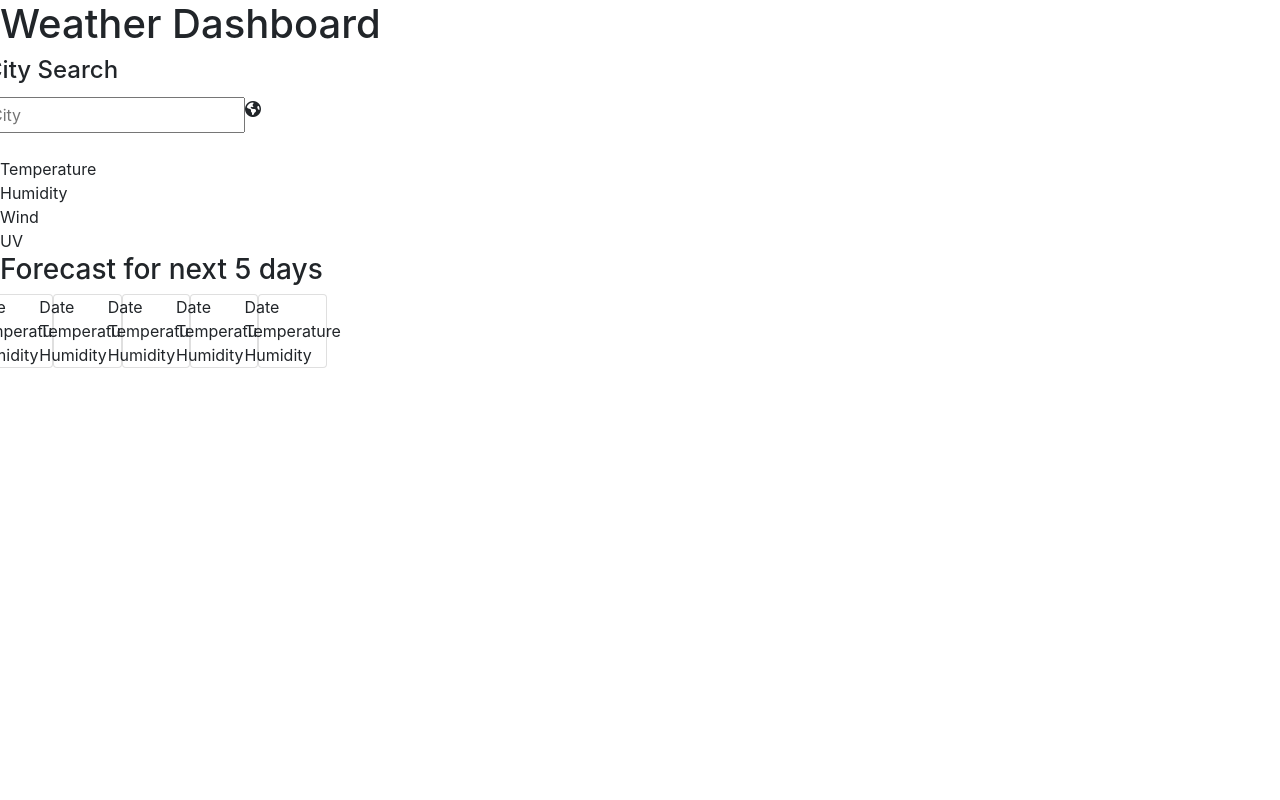
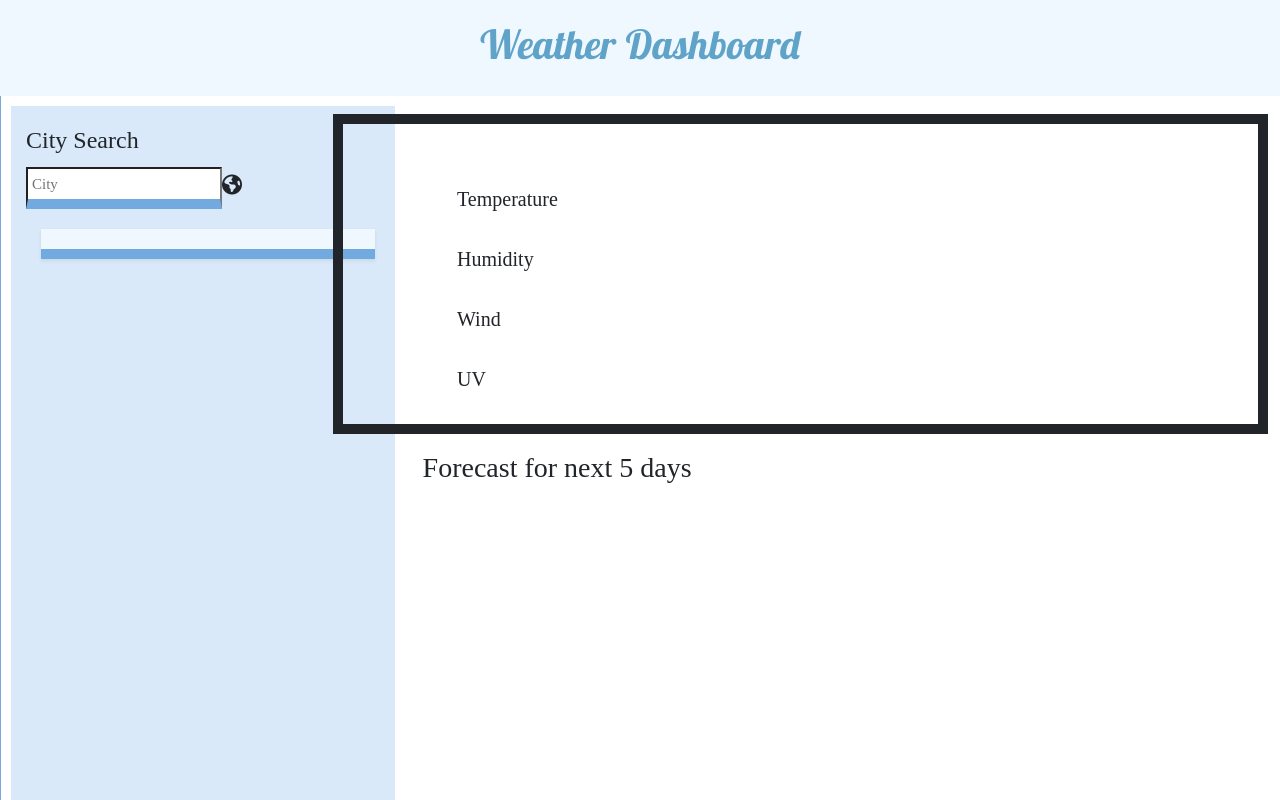
Before and after one commit to JelenaTomic/Weather-Dashboard, a plain HTML site: page index.html in a window 1280 px wide. Shown: the top 800 px of the page. Drawn offline with nearby package versions, Linux system fonts and the light colour scheme; a web font is replaced by a local one.

Commit message:
added css and icons depending on the weather

```diff
--- a/assets/script.js
+++ b/assets/script.js
@@ -23,4 +23,33 @@ $(document).ready(function() {
             }
         }
     }
+
+    function savedHistory() {
+        if (history==false) {
+            $("#searchHistory").empty();
+            history = true;
+        }
+    }
+// icon depending on the weather
+    function icons() {
+
+        for (let i=0; i<$forecast.length; i++) {
+            var icon = $forecast[i].children[1].getAttribute('data-name');
+            if (icon=="Clear") {
+                $forecast[i].children[1].setAttribute("class", "fa-solid fa-sun-bright");
+            }
+            else if (icon == "Clouds") {
+                $forecast[i].children[1].setAttribute("class", "fa-solid fa-clouds");
+            }
+            else if (icon == "Rain") {
+                $forecast[i].children[1].setAttribute("class", "fa-solid fa-clouds");
+            }
+            else if (icon == "Snow") {
+                $forecast[i].children[1].setAttribute("class","fa-solid fa-snowflakes");
+            }
+            else {
+                $forecast[i].children[1].setAttribute("class", "fa-solid fa-wrench");
+            }
+        }
+    }
 })
--- a/assets/style.css
+++ b/assets/style.css
@@ -0,0 +1,118 @@
+header {
+    font-family: 'Lobster Two', cursive;
+    text-align: center;
+    padding: 20px;
+    color: #5FA3C8;
+    background-color: #F0F8FF;
+
+}
+
+.content{
+    font-family: 'Edu QLD Beginner';
+    font-size: 20px;
+    border-left: 1px solid #72A9DF;
+    padding: 10px;
+
+
+}
+
+.aside {
+    float: left;
+    min-width: 30vw;
+    height: 100vh;
+    padding: 20px 20px 20px 30px;
+    margin-right: 15px;
+    background-color: #D9E9F9;
+    position: static;
+}
+
+.searchBtn {
+    position: relative;
+    top: 3px;
+
+}
+
+#searchBar {
+    border-radius: 20px;
+    margin-bottom: 20px;
+    border-radius: 0;
+    border-bottom:  10px solid #72A9DF;
+    font-size: 15px;
+}
+
+#searchHistory {
+    background-color: #F0F8FF;
+    border-radius: 55px;
+    border-radius: 0;
+    border-bottom:  10px solid #72A9DF;
+    list-style: none;
+    padding-top: 10px;
+    padding-bottom: 10px;
+}
+
+#searchHistory li {
+    text-align: center;
+    padding: 10px;
+    font-size: 15px;
+}
+
+#cityInfo {
+    width: 73vw;
+    padding-bottom: 15px;
+    margin-top: 0px;
+    margin-bottom: 25px;
+    border: #AACCEE (200, 200, 200, 0.8);
+    border-width: 10px;
+    border-style: solid;
+    position: relative;
+    left: 12.5vw;
+    top: 1vh;
+}
+
+#cityInfo div {
+    position: relative;
+    right: 10vw;
+    padding: 15px;
+    font: size 15px;;
+}
+
+#displayCity {
+    margin-top: 15px;
+    margin-bottom: 30px;
+    text-align: center;
+}
+#uv {
+    position: relative;
+    left: 10px;
+    top: -5px;
+    color: white;
+    padding: 5px;
+    border-radius: 5px;
+}
+#forecastTitle {
+    position: relative;
+    left: 1%;
+}
+
+#forecast {
+    width: 73vw;
+}
+
+#forecast div {
+    background-color: #9EC2E5;
+    color: white;
+    margin: 15px;
+    padding: 10px;
+    min-width: 17%;
+    font-size: 15px;
+}
+
+#forecast i {
+    position: relative;
+    left: 3%;
+    font-size: 50px;
+}
+.card div {
+    position: relative;
+    left: -20px;
+}
--- a/index.html
+++ b/index.html
@@ -7,7 +7,10 @@
     <link  rel="stylesheet" href="./assets/style.css"/>
     <link href="https://fonts.googleapis.com/css?family=Open+Sans&display=swap" rel="stylesheet" />
     <script src="https://kit.fontawesome.com/6d4035b361.js" crossorigin="anonymous"></script>
-
+    <link rel="preconnect" href="https://fonts.googleapis.com">
+    <link rel="preconnect" href="https://fonts.gstatic.com" crossorigin>
+    <link href="https://fonts.googleapis.com/css2?family=Edu+QLD+Beginner&family=Lobster+Two:ital,wght@1,700&display=swap" rel="stylesheet">
+    <link rel="stylesheet" href="./assets/style.css" />
     <title>Weather Dashboard</title>
 </head>
 <body>
```
